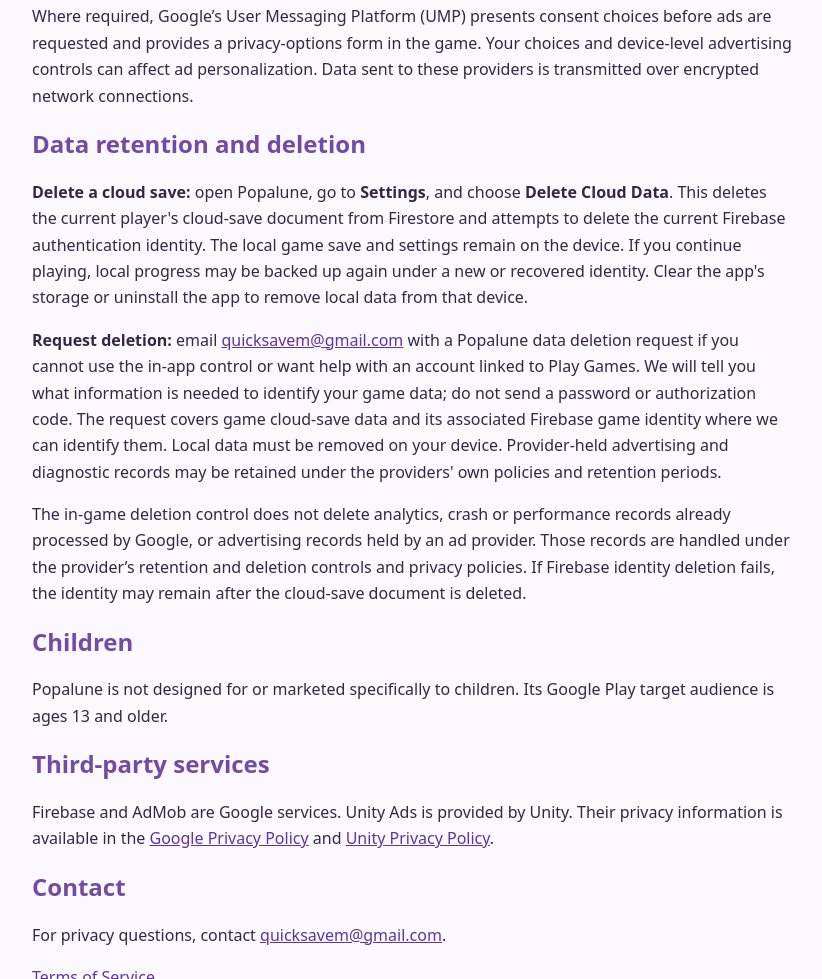
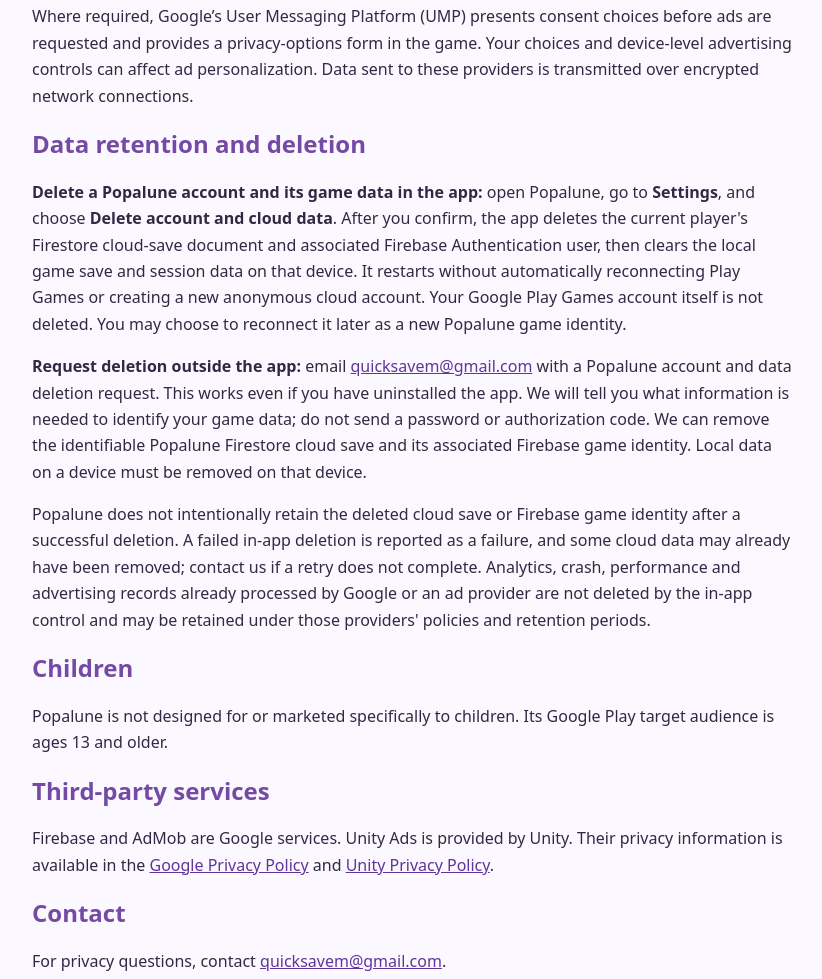
Before and after one commit to gokaygun/popalune-privacy, a plain HTML site: page index.html in a window 1280 px wide. Shown: the part 1092-2071 px from the top of the page, without its empty margins (228-1050 px from the left). Drawn offline with Linux system fonts and the light colour scheme.

Commit message:
Align account deletion policy with app flow

```diff
--- a/index.html
+++ b/index.html
@@ -34,9 +34,9 @@
     <p>Where required, Google’s User Messaging Platform (UMP) presents consent choices before ads are requested and provides a privacy-options form in the game. Your choices and device-level advertising controls can affect ad personalization. Data sent to these providers is transmitted over encrypted network connections.</p>
 
     <h2 id="data-deletion">Data retention and deletion</h2>
-    <p><strong>Delete a cloud save:</strong> open Popalune, go to <strong>Settings</strong>, and choose <strong>Delete Cloud Data</strong>. This deletes the current player's cloud-save document from Firestore and attempts to delete the current Firebase authentication identity. The local game save and settings remain on the device. If you continue playing, local progress may be backed up again under a new or recovered identity. Clear the app's storage or uninstall the app to remove local data from that device.</p>
-    <p><strong>Request deletion:</strong> email <a href="mailto:quicksavem@gmail.com?subject=Popalune%20data%20deletion%20request">quicksavem@gmail.com</a> with a Popalune data deletion request if you cannot use the in-app control or want help with an account linked to Play Games. We will tell you what information is needed to identify your game data; do not send a password or authorization code. The request covers game cloud-save data and its associated Firebase game identity where we can identify them. Local data must be removed on your device. Provider-held advertising and diagnostic records may be retained under the providers' own policies and retention periods.</p>
-    <p>The in-game deletion control does not delete analytics, crash or performance records already processed by Google, or advertising records held by an ad provider. Those records are handled under the provider’s retention and deletion controls and privacy policies. If Firebase identity deletion fails, the identity may remain after the cloud-save document is deleted.</p>
+    <p><strong>Delete a Popalune account and its game data in the app:</strong> open Popalune, go to <strong>Settings</strong>, and choose <strong>Delete account and cloud data</strong>. After you confirm, the app deletes the current player's Firestore cloud-save document and associated Firebase Authentication user, then clears the local game save and session data on that device. It restarts without automatically reconnecting Play Games or creating a new anonymous cloud account. Your Google Play Games account itself is not deleted. You may choose to reconnect it later as a new Popalune game identity.</p>
+    <p><strong>Request deletion outside the app:</strong> email <a href="mailto:quicksavem@gmail.com?subject=Popalune%20data%20deletion%20request">quicksavem@gmail.com</a> with a Popalune account and data deletion request. This works even if you have uninstalled the app. We will tell you what information is needed to identify your game data; do not send a password or authorization code. We can remove the identifiable Popalune Firestore cloud save and its associated Firebase game identity. Local data on a device must be removed on that device.</p>
+    <p>Popalune does not intentionally retain the deleted cloud save or Firebase game identity after a successful deletion. A failed in-app deletion is reported as a failure, and some cloud data may already have been removed; contact us if a retry does not complete. Analytics, crash, performance and advertising records already processed by Google or an ad provider are not deleted by the in-app control and may be retained under those providers' policies and retention periods.</p>
 
     <h2>Children</h2>
     <p>Popalune is not designed for or marketed specifically to children. Its Google Play target audience is ages 13 and older.</p>
```
